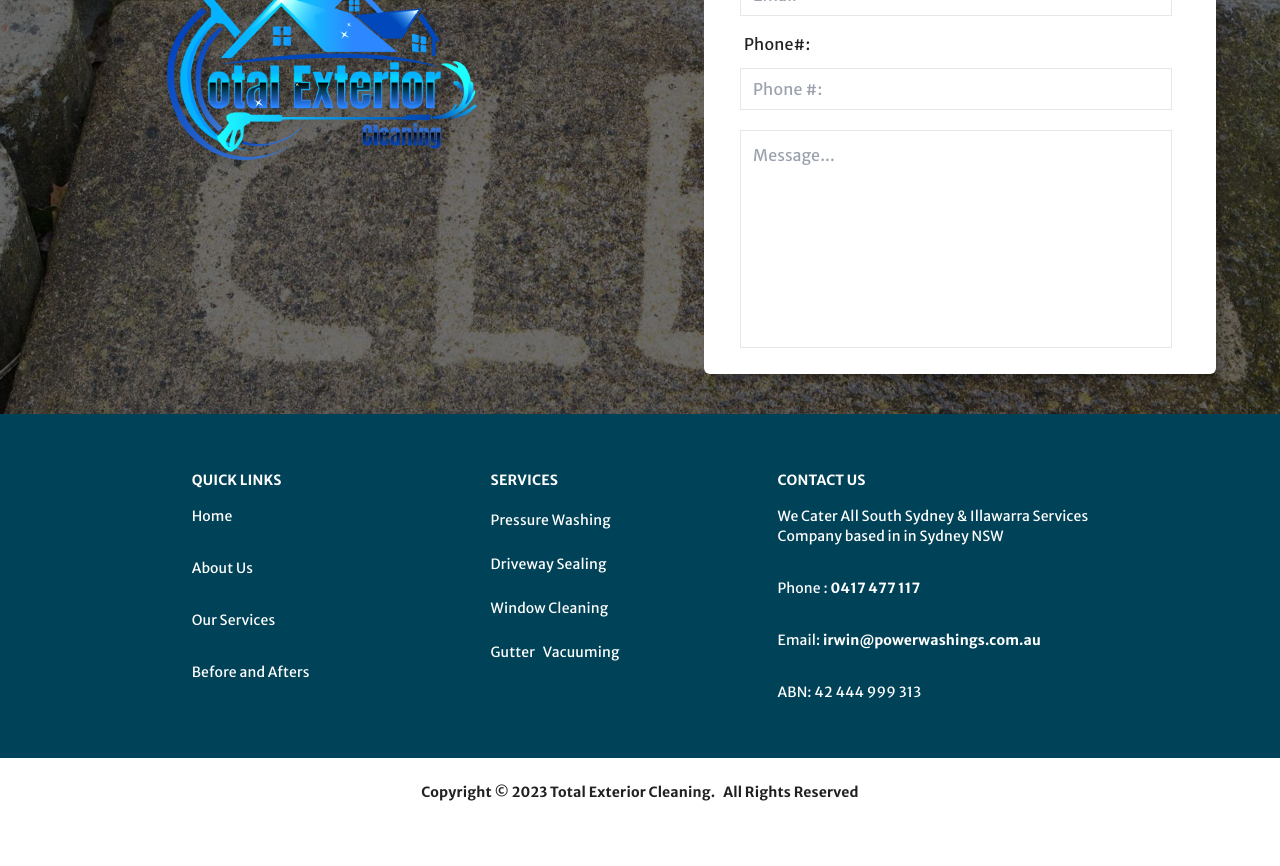
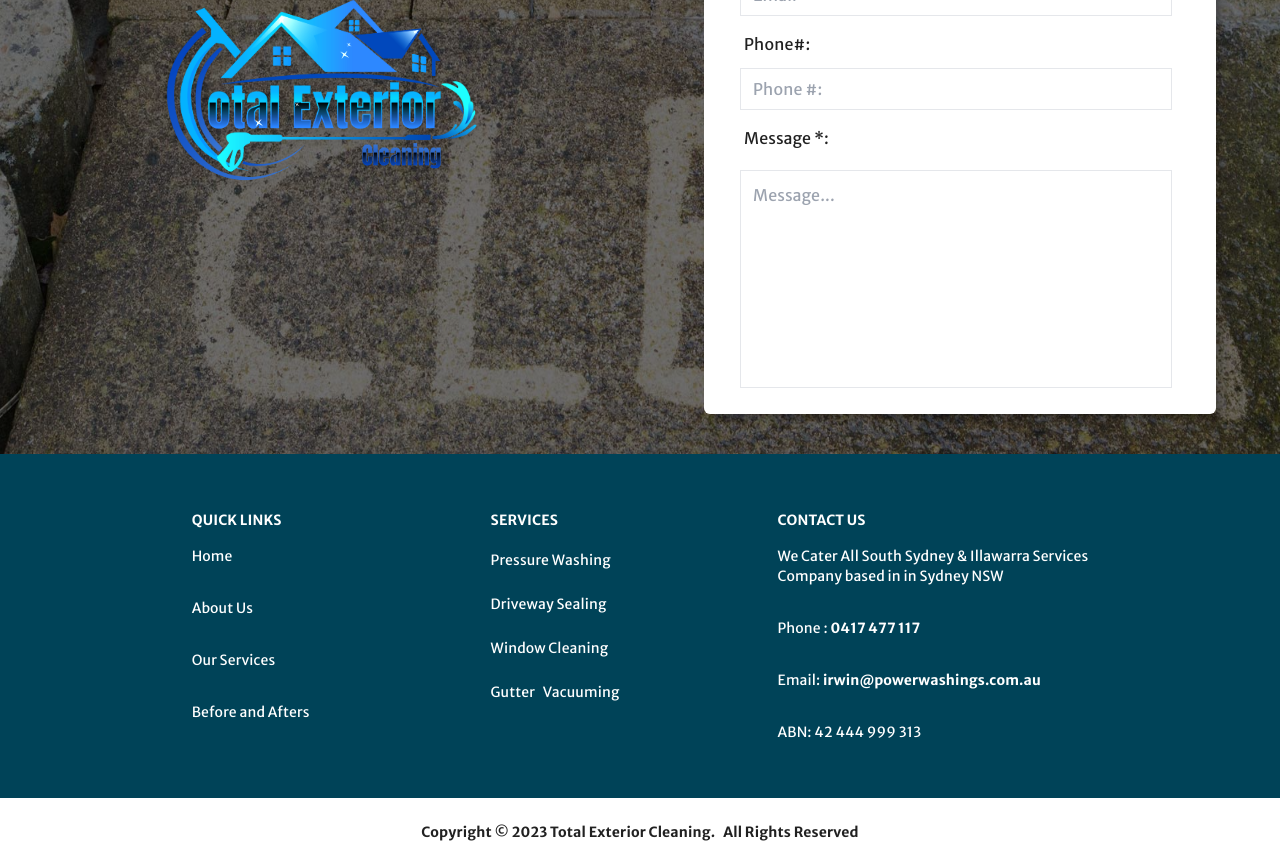
Before and after one commit to danielirwin99/pressure-washing, a React (Create React App) app: page / in a window 1280 px wide. Shown: the part 4080-4946 px from the top of the page. Before the commit the page ends 4906 px from the top, so only its background shows below. Built offline with nearby package versions, Linux system fonts and the light colour scheme.

Commit message:
Fixed header

```diff
--- a/src/components/Landing/Quotes.jsx
+++ b/src/components/Landing/Quotes.jsx
@@ -58,6 +58,7 @@ const Quotes = () => {
                 placeholder="Phone #:"
                 className="border -ml-1 px-3 py-2 w-full outline-none"
               />
+               <p className="mt-4">Message *: </p>
               <textarea
                 className="border mt-5 w-full -ml-1 p-3 resize-none outline-none"
                 placeholder="Message..."
```
